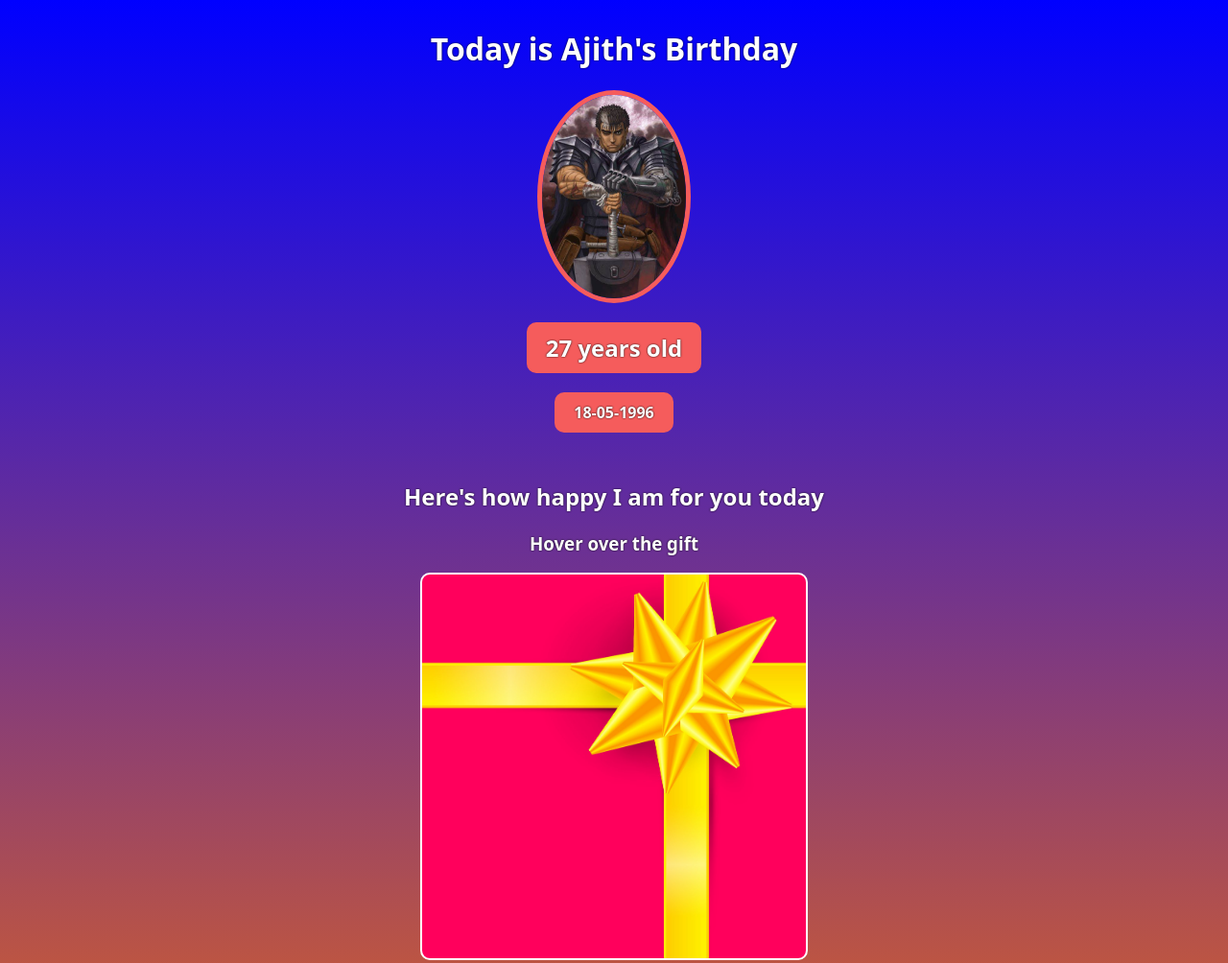
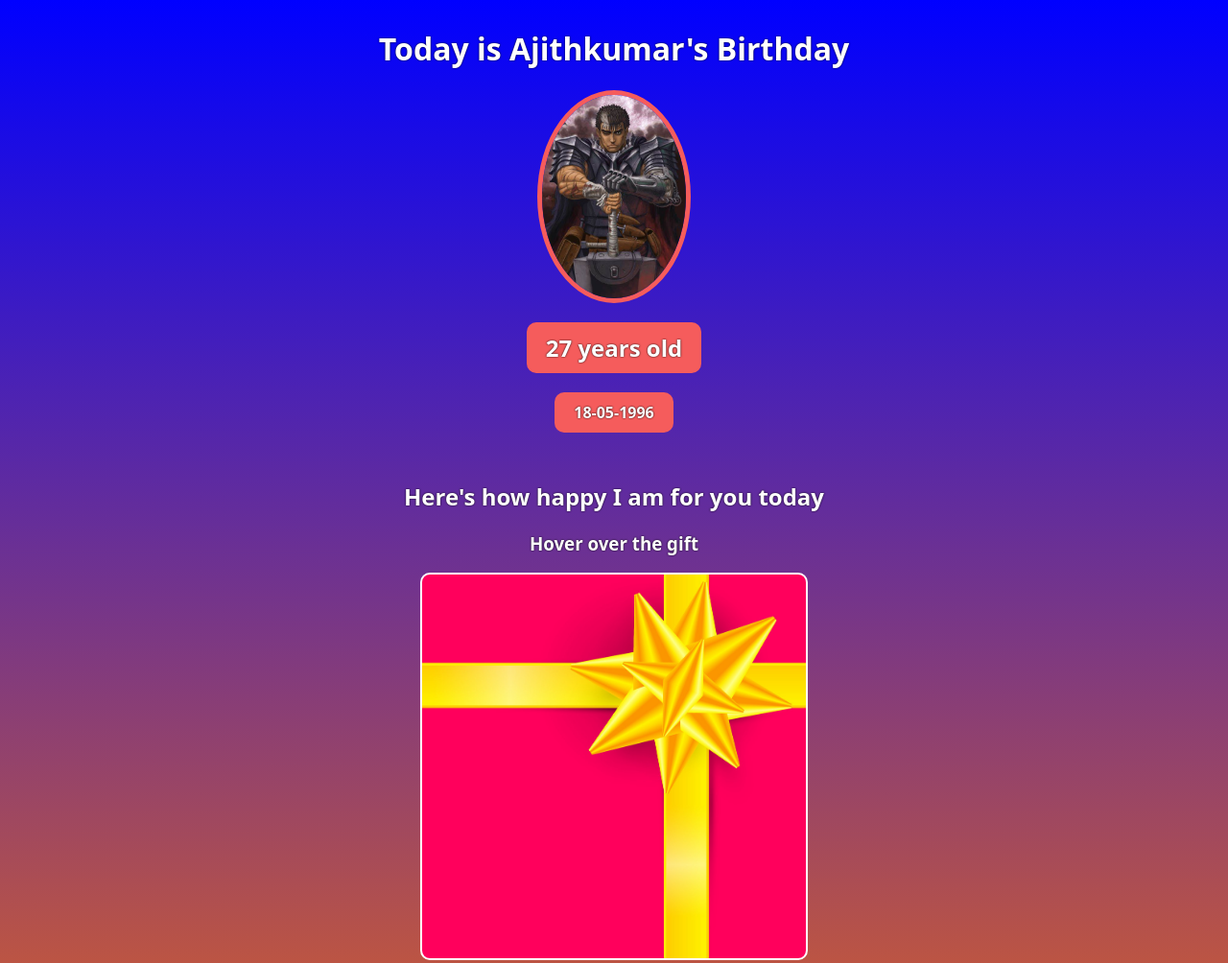
Before and after one commit to Ajithkumar-M01/mybirthday-html, a plain HTML site: page index.html in a window 1280 px wide. Shown: the top 1004 px of the page at 96% size. Drawn offline with Linux system fonts and the light colour scheme; a web font is replaced by a local one.

Commit message:
namechange

```diff
--- a/index.html
+++ b/index.html
@@ -12,7 +12,7 @@
 <body>
 
     <div id="head">
-        <h1>Today is Ajith's Birthday</h1>
+        <h1>Today is Ajithkumar's Birthday</h1>
         <img id="face" src="GUTS.jpg" alt="Guts starring at camera">
         <h2 id="age">27 years old</h2>
         <h4 id="date">18-05-1996</h4>
```
